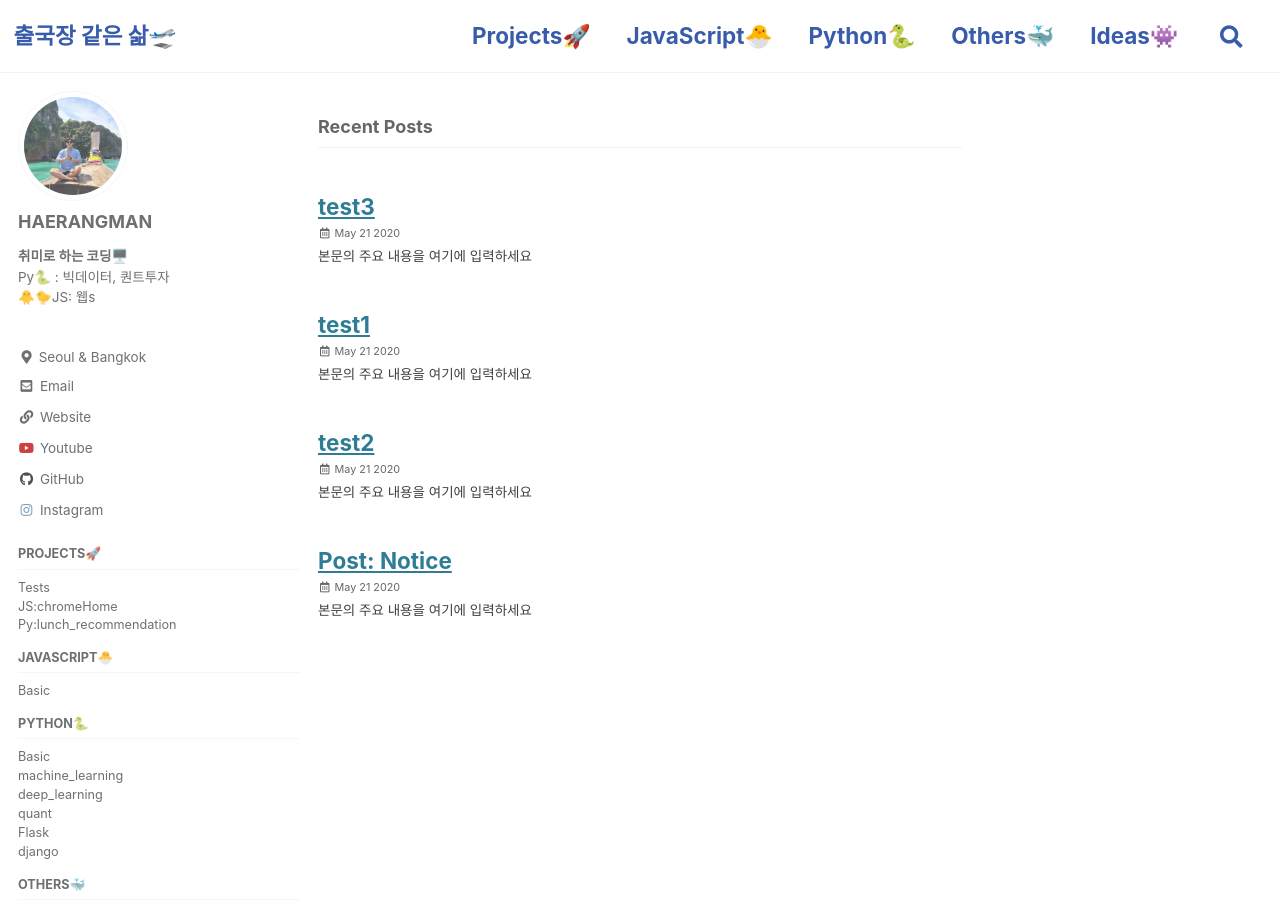
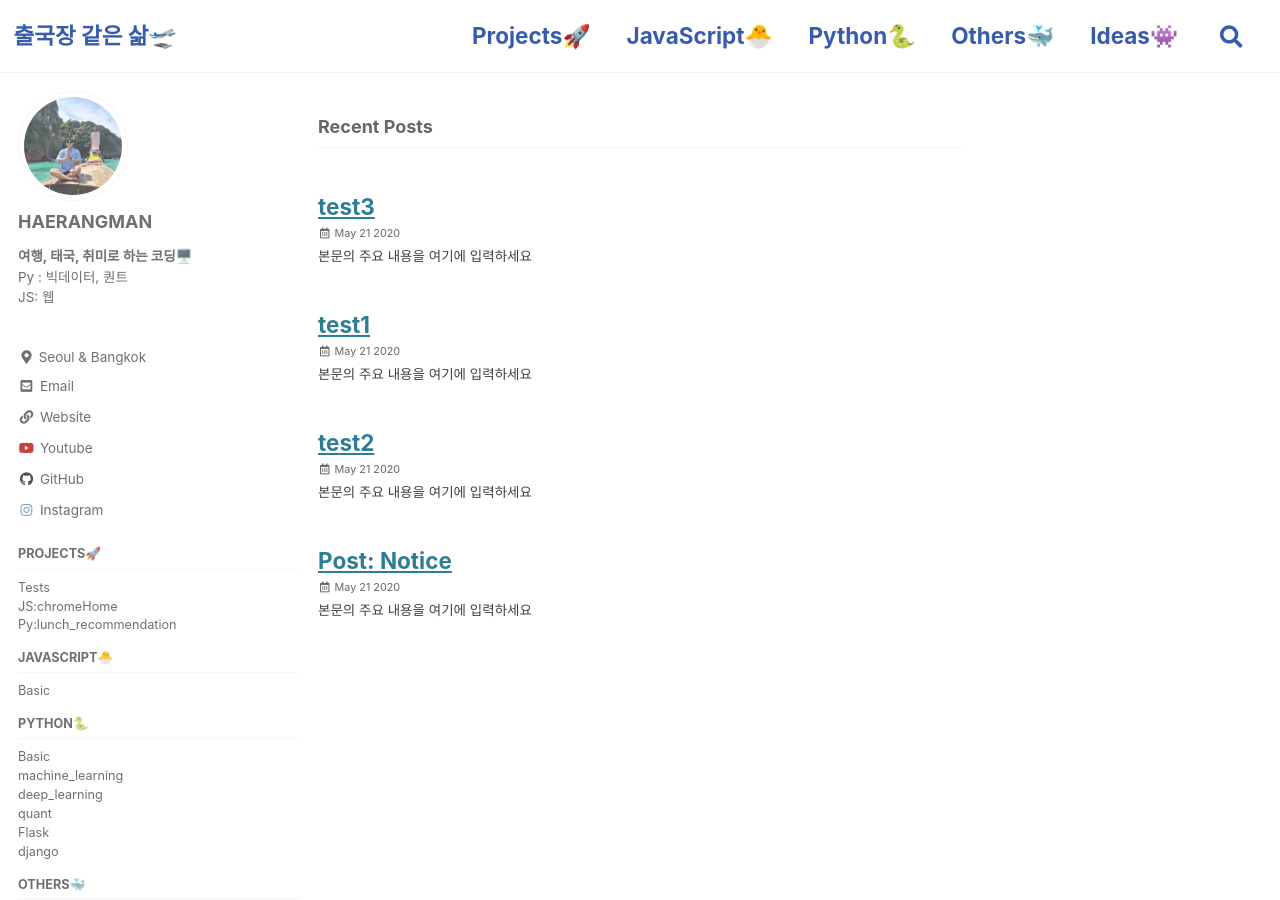
Before and after one commit to HAERANGMAN/HAERANGMAN.github.io, a Jekyll site: the page built from index.html, in a window 1280 px wide and 900 px high. Built offline with Jekyll 4.4.1, drawn with Linux system fonts in a browser that asks for light colours; cached includes are drawn as plain includes; the list of posts is cut into pages by our own code.

Commit message:
Update _config.yml

```diff
--- a/_config.yml
+++ b/_config.yml
@@ -16,7 +16,7 @@ minimal_mistakes_skin    : "default" # "air" , "aqua", "contrast", "dark", "dirt
 
 # Site Settings
 locale                   : "kr-KR"
-title                    : "HAERANGMAN's Log🏝️" #tab에서 이름
+title                    : "HAERANGMAN🏝️" #tab에서 이름
 title_separator          : "" #원래는 이거 "-"
 subtitle                 : "" #타이틀_부제 # site tagline that appears below site title in masthead
 name                     : "HAERANGMAN"
@@ -104,13 +104,13 @@ analytics:
 author:
   name             : "HAERANGMAN"
   avatar           : "/assets/image/1666960590162.jpg" #프로필사진
-  bio              : "**취미로 하는 코딩🖥️**<br>Py🐍 : 빅데이터, 퀀트투자<br>🐥🐤JS: 웹s<br><br>"
+  bio              : "**여행, 태국, 취미로 하는 코딩🖥️**<br>Py : 빅데이터, 퀀트<br>JS: 웹<br><br>"
   location         : "Seoul & Bangkok"
 #   email            : "abcrang@gmail.com"
   links:
     - label: "Email"
       icon: "fas fa-fw fa-envelope-square"
-      url: "abcrang@gmail.com"
+      url: "haerangman@gmail.com"
     - label: "Website"
       icon: "fas fa-fw fa-link"
       url: "https://www.anyoungkorea.com"
```
